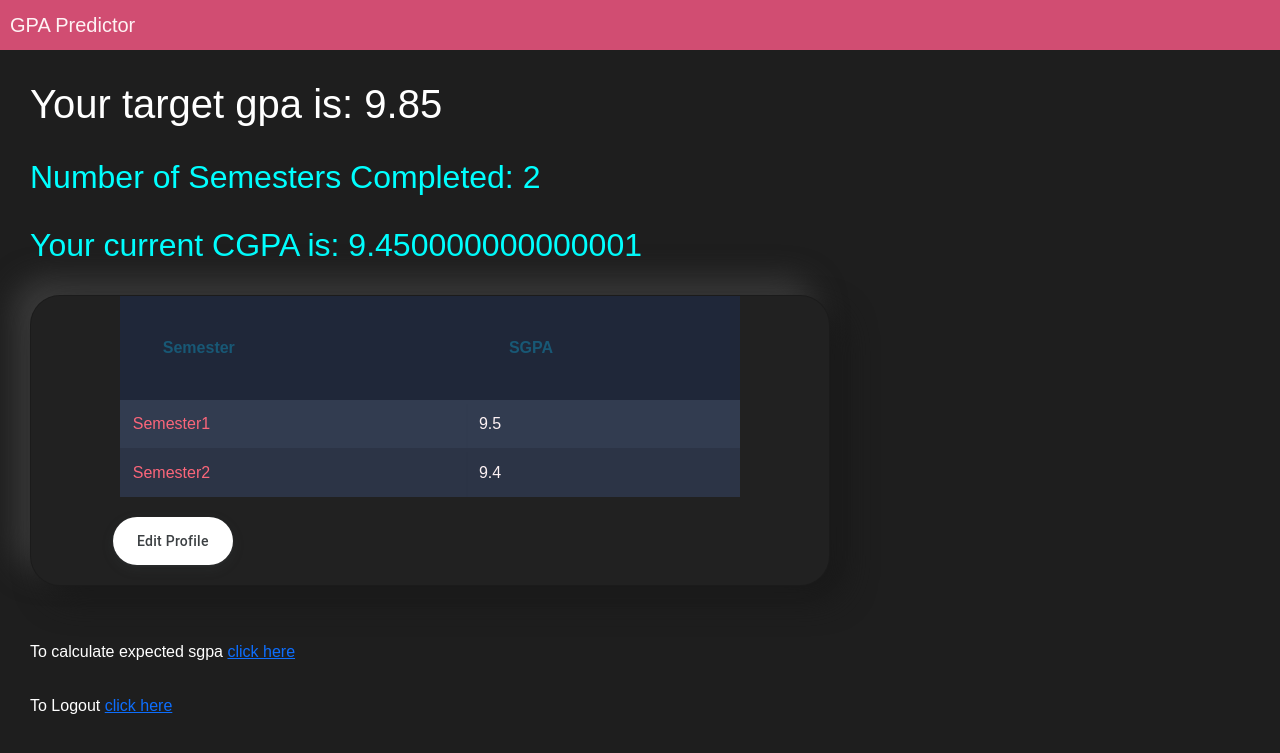
After one commit to mekashreeram/gpa, a Django app: page /dashboard/ in a window 1280 px wide. The commit adds this page. Shown: the top 753 px of the page. Run offline with Django 4.2, Linux system fonts and the light colour scheme; data comes from the database, SQL or seed files in the repository; both versions use the stored data as it was after the commit.

Commit message:
add project

```diff
--- a/myapp/admin.py
+++ b/myapp/admin.py
@@ -1,5 +1,6 @@
 from django.contrib import admin
-from .models import Marks
+from .models import Marks, Profile
 # Register your models here.
 
 admin.site.register(Marks)
+admin.site.register(Profile)
--- a/myapp/models.py
+++ b/myapp/models.py
@@ -8,3 +8,17 @@ class Marks(models.Model):
   credit = models.FloatField(default=3)
   grade = models.IntegerField(default=10)
   factor = models.CharField(max_length=30, default="mekashreeram")
+
+
+class Profile(models.Model):
+  factor = models.CharField(max_length=30, primary_key=True)
+  targetgpa = models.FloatField(default=0)
+  nosc = models.FloatField(default=0)
+  Sem1 = models.FloatField(default=0)
+  Sem2 = models.FloatField(default=0)
+  Sem3 = models.FloatField(default=0)
+  Sem4 = models.FloatField(default=0)
+  Sem5 = models.FloatField(default=0)
+  Sem6 = models.FloatField(default=0)
+  Sem7 = models.FloatField(default=0)
+  Sem8 = models.FloatField(default=0)
--- /dev/null
+++ b/myapp/templates/dashboard.html
@@ -0,0 +1,49 @@
+{% extends 'base.html' %}
+
+{% block content %}
+<style>
+  p {
+    color: white;
+    margin: 30px;
+  }
+
+  h1, h2 {
+    margin: 30px;
+  }
+</style>
+
+
+<h1 style="color:white">Your target gpa is: {{targetgpa}}</h1>
+<h2>Number of Semesters Completed: {{nosc}}</h2>
+<h2>Your current CGPA is: {{total}}</h2>
+
+<div class="card container">
+  <table class="container-table">
+    <thead>
+      <tr>
+        <th><h1>Semester</h1></th>
+        <th><h1>SGPA</h1></th>
+      </tr>
+    </thead>
+
+    <tbody>
+      {% for sem in lst %}
+      <tr>
+          <td>Semester{{ forloop.counter }}</td>
+          <td>{{ sem }}</td>
+      </tr>
+      {% endfor %}
+    </tbody>
+
+  </table>
+  <a href="../profile" style="margin: 20px 50px;"><button class="button-17"> Edit Profile </button></a>
+</div>
+<br>
+
+
+
+<p>To calculate expected sgpa <a href="../gpacalculator/">click here</a></p>
+<p>To Logout <a href="../logout">click here</a></p>
+
+
+{% endblock %}
--- a/myapp/urls.py
+++ b/myapp/urls.py
@@ -3,6 +3,10 @@ from . import views
 
 urlpatterns = [
   path("", views.home, name='home'),
+  path("dashboard/", views.dashboard, name = 'dashboard'),
+  path("profile/", views.profile, name = "profile"),
+  path("profile/addTarget/", views.addTarget, name = "addTarget"),
+  path("profile/addSem/", views.addSem, name = "addSem"),
   path("gpacalculator/", views.index, name = 'index'),
   path("gpacalculator/delete/", views.delete, name = 'delete'),
   path("register/", views.register, name='register'),
--- a/myapp/views.py
+++ b/myapp/views.py
@@ -1,6 +1,6 @@
 from django.shortcuts import render, redirect
 from django.http import HttpResponse
-from .models import Marks
+from .models import Marks, Profile
 from django.contrib import messages
 from django.contrib.auth.models import User, auth
 
@@ -95,7 +95,13 @@ def login(req):
 
     if user is not None:
       auth.login(req, user)
-      return redirect("/gpacalculator")
+      try:
+        current_user = req.user
+        prof = Profile.objects.filter(factor = current_user.username)
+        targetgpa = float(prof[0].targetgpa)
+        return redirect("/dashboard")
+      except:
+        return redirect("/profile")
     else:
       messages.info(req, "invalid credintails")
       return redirect("login")
@@ -114,3 +120,122 @@ def delete(req):
     marks_id = req.POST['sub_id']
     Marks.objects.filter(id=int(marks_id)).delete()
     return redirect("../")
+
+
+
+
+def profile(req):
+  current_user = req.user
+  nosc = Profile.objects.filter(factor = current_user.username)
+  if nosc:
+    context = int(nosc[0].nosc)
+  else:
+    context = 0
+
+  return render(req, "profile.html", {"nosc": range(1, context + 1), })
+
+def addTarget(req):
+  if req.method == "POST":
+    targetgpa = float(req.POST["target-gpa"])
+    nosc = float(req.POST["no-sem-completed"])
+    obj = Profile()
+    obj.factor = req.user.username
+    obj.targetgpa = targetgpa
+    obj.nosc = nosc
+    obj.save()
+    return redirect("../addSem")
+
+
+def addSem(req):
+  sems = []
+  current_user = req.user
+  prof = Profile.objects.filter(factor = current_user.username)
+
+  targetgpa = float(prof[0].targetgpa)
+  nosc = int(prof[0].nosc)
+  curr_prof = Profile()
+  if req.method == "POST":
+    current_user = req.user
+    prof = Profile.objects.filter(factor = current_user.username)
+    curr_prof.factor = current_user.username
+
+    targetgpa = float(prof[0].targetgpa)
+    nosc = int(prof[0].nosc)
+
+    curr_prof.targetgpa = targetgpa
+    curr_prof.nosc = nosc
+
+    if prof:
+      prof = int(prof[0].nosc)
+    for i in range(1, prof + 1):
+      sems.append(float(req.POST["sem" + str(i)]))
+
+
+    sems_len = len(sems)
+    i = 0
+    if i < sems_len:
+      curr_prof.Sem1 = sems[0]
+      i = i + 1
+
+    if i < sems_len:
+      curr_prof.Sem2 = sems[1]
+      i = i + 1
+
+    if i < sems_len:
+      curr_prof.Sem3 = sems[2]
+      i = i + 1
+
+    if i < sems_len:
+      curr_prof.Sem4 = sems[3]
+      i = i + 1
+
+    if i < sems_len:
+      curr_prof.Sem5 = sems[4]
+      i = i + 1
+
+    if i < sems_len:
+      curr_prof.Sem6 = sems[5]
+      i = i + 1
+
+    if i < sems_len:
+      curr_prof.Sem7 = sems[6]
+      i = i + 1
+
+    if i < sems_len:
+      curr_prof.Sem8 = sems[7]
+
+    curr_prof.save()
+
+    return redirect("../../dashboard")
+
+  else:
+    return render(req, "addSem.html", {"nosc": range(1, nosc + 1)})
+
+
+def dashboard(req):
+  current_user = req.user
+  prof = Profile.objects.filter(factor = current_user.username)
+
+  targetgpa = float(prof[0].targetgpa)
+  nosc = int(prof[0].nosc)
+
+  lst = [prof[0].Sem1, prof[0].Sem2, prof[0].Sem3, prof[0].Sem4, prof[0].Sem5, prof[0].Sem6, prof[0].Sem7, prof[0].Sem8]
+
+  creds = [19.5, 19.5, 21.5, 21.5, 21.5, 21.5, 23, 12]
+
+  sum = 0
+  cred_sum = 0
+  for i in range(0, nosc):
+    sum = sum + (lst[i] * creds[i])
+    cred_sum = cred_sum + creds[i]
+  total = sum / cred_sum
+
+  try:
+      while True:
+          lst.remove(0)
+  except ValueError:
+      pass
+
+  print(lst)
+
+  return render(req, "dashboard.html", {"targetgpa": targetgpa, "nosc": nosc, "lst": lst, "size": range(0, nosc), "total": total})
```
Also changed, not shown: gpa/settings.py (+7 -7 lines), myapp/templates/addSem.html (added, +28 -0 lines), myapp/templates/index.html (+10 -1 lines), myapp/templates/profile.html (added, +26 -0 lines), db.sqlite3, myapp/migrations/0005_profile.py (added), myapp/migrations/0006_alter_profile_nosc.py (added), myapp/migrations/0007_remove_profile_id_alter_profile_factor.py (added), myapp/migrations/0008_profile_eightsem_profile_fifthsem_profile_firstsem_and_more.py (added), myapp/migrations/0009_alter_profile_eightsem_alter_profile_fifthsem_and_more.py (added), myapp/migrations/0010_rename_firstsem_profile_sem1_and_more.py (added), myapp/migrations/0011_alter_profile_sem1_alter_profile_sem2_and_more.py (added), myapp/migrations/0012_alter_profile_targetgpa.py (added), myapp/migrations/0013_alter_profile_sem1_alter_profile_sem2_and_more.py (added).
